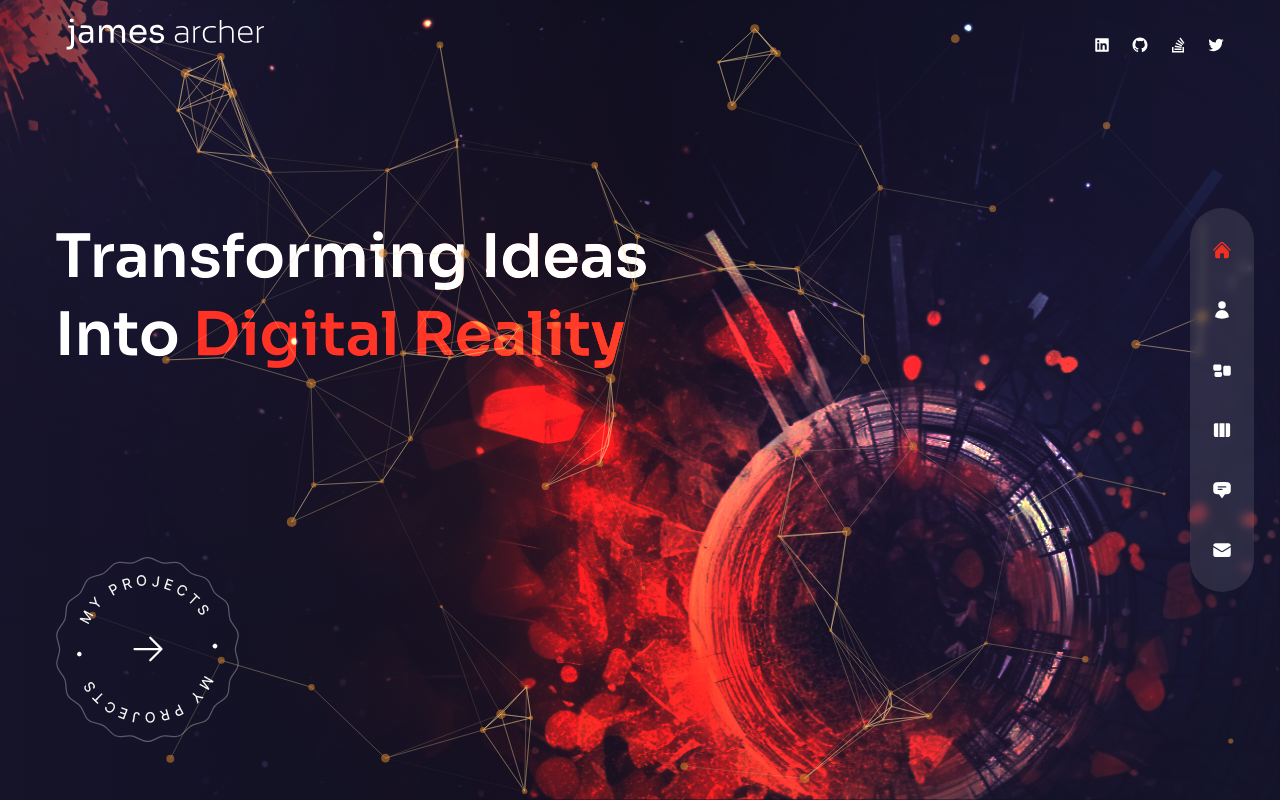
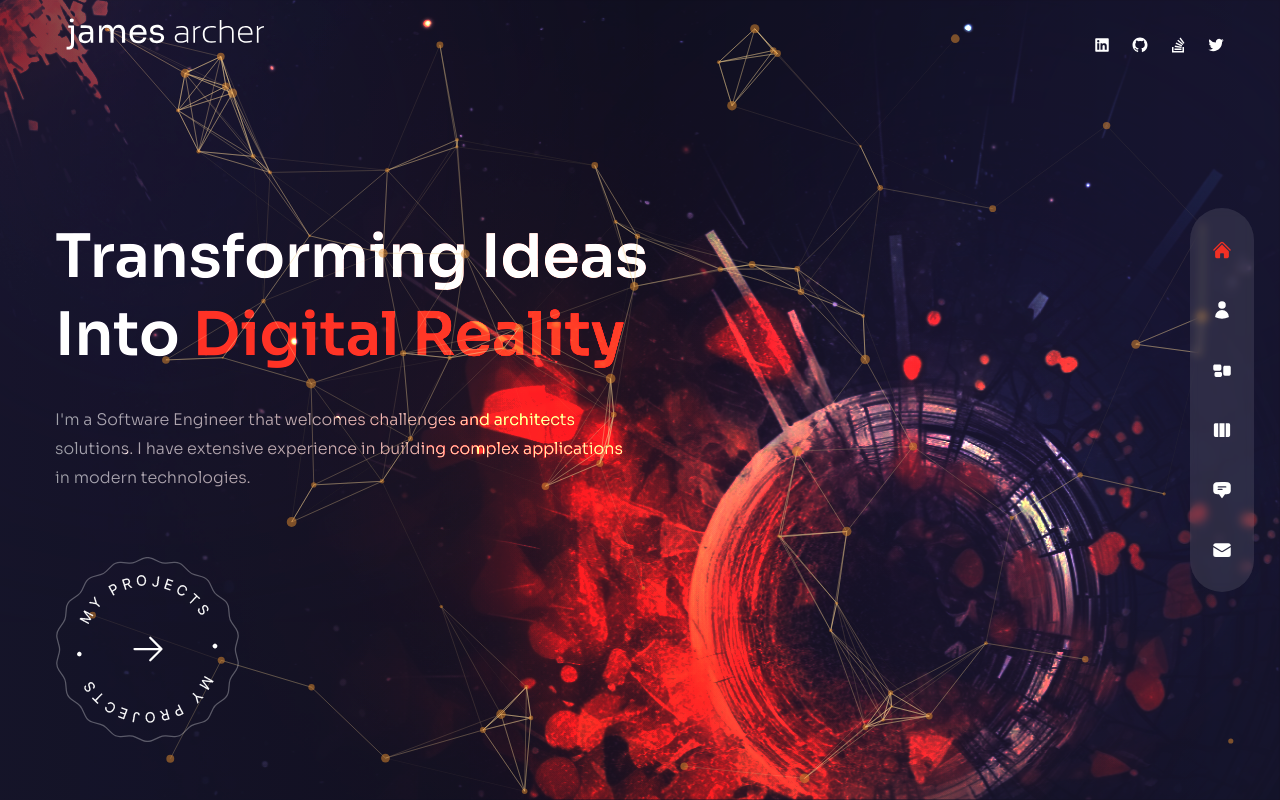
Before and after one commit to kodaneflash/james-portfolio, a Next.js app: page / in a window 1280 px wide. Built offline with nearby package versions, Linux system fonts and the light colour scheme.

Commit message:
fixed subheader animate prop  syntax error

```diff
--- a/pages/index.js
+++ b/pages/index.js
@@ -32,7 +32,7 @@ const Home = () => {
           <motion.p
             variants={fadeIn('down', 0.3)}
             initial='hidden'
-            a nnimate='show'
+            animate='show'
             exit='hidden'
             className='max-w-sm xl:max-w-xl mx-auto xl:mx-0 mb-10 xl:mb-16'
           >
```
